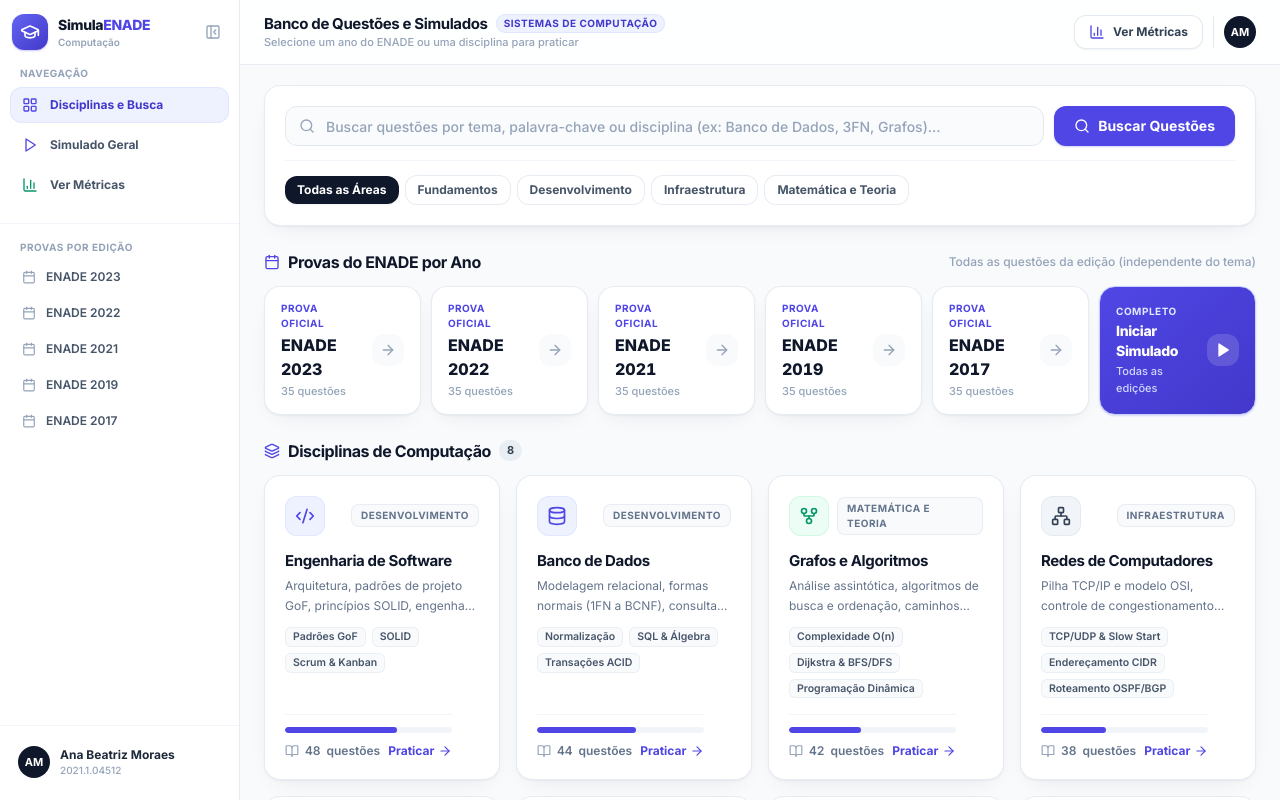
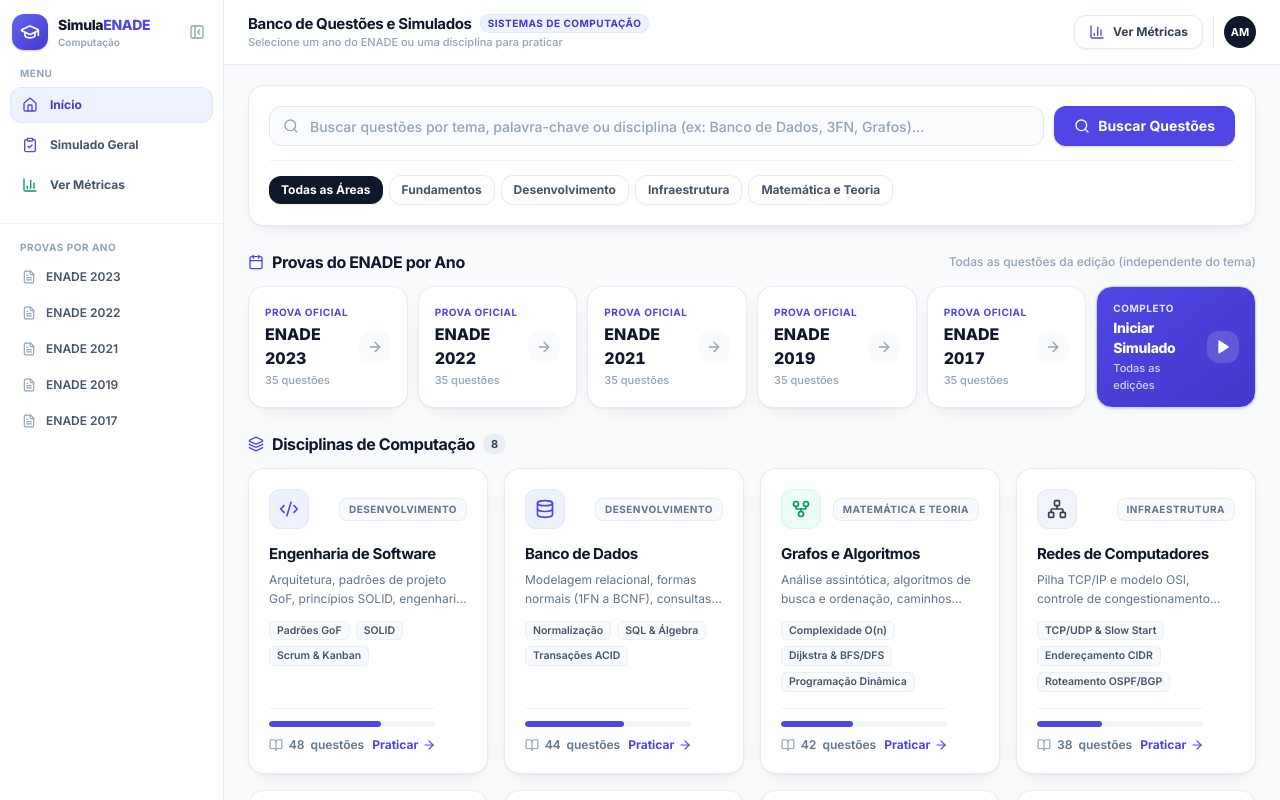
Before and after one commit to maranhaojose/sistema-provas-enade, a React (Vite) app: page / in a window 1280 px wide. Shown: the top 800 px of the page. Built offline with nearby package versions, Linux system fonts and the light colour scheme.

Commit message:
refactor(sidebar): use home and exam icons and remove bottom profile

```diff
--- a/src/components/AppSidebar.tsx
+++ b/src/components/AppSidebar.tsx
@@ -1,15 +1,15 @@
 import {
   BarChart3,
-  Calendar,
+  ClipboardCheck,
+  FileText,
   GraduationCap,
-  LayoutGrid,
+  Home,
   PanelLeftClose,
   PanelLeftOpen,
-  Play,
   X,
 } from "lucide-react";
 import type { AppView } from "./Header";
-import type { SimuladoNavigationContext, StudentProfile } from "../types/question";
+import type { SimuladoNavigationContext } from "../types/question";
 import { availableYears } from "../data/areas";
 import { cn } from "../lib/utils";
 
@@ -18,7 +18,6 @@ interface AppSidebarProps {
   readonly isMobileOpen: boolean;
   readonly activeView: AppView;
   readonly activeYear?: number | "Todos";
-  readonly student: StudentProfile;
   readonly onToggleExpand: () => void;
   readonly onCloseMobile: () => void;
   readonly onNavigateHome: () => void;
@@ -31,7 +30,6 @@ export function AppSidebar({
   isMobileOpen,
   activeView,
   activeYear,
-  student,
   onToggleExpand,
   onCloseMobile,
   onNavigateHome,
@@ -44,8 +42,7 @@ export function AppSidebar({
   };
 
   const sidebarContent = (expanded: boolean, isMobile = false) => (
-    <div className="flex h-full flex-col justify-between py-3.5">
-      <div>
+    <div className="flex h-full flex-col py-3.5">
       {/* Topo da Sidebar: Marca + Botão de expandir/recolher */}
       <div
         className={cn(
@@ -70,9 +67,7 @@ export function AppSidebar({
               <p className="truncate text-sm font-extrabold tracking-tight text-slate-900">
                 Simula<span className="text-brand-600">ENADE</span>
               </p>
-                <p className="truncate text-[10px] font-semibold text-slate-400">
-                  Computação
-                </p>
+              <p className="truncate text-[10px] font-semibold text-slate-400">Computação</p>
             </div>
           )}
         </button>
@@ -120,14 +115,14 @@ export function AppSidebar({
       <div className="px-2.5">
         {expanded && (
           <p className="mb-1.5 px-2.5 text-[10px] font-bold uppercase tracking-wider text-slate-400">
-              Navegação
+            Menu
           </p>
         )}
         <nav aria-label="Menu principal" className="space-y-1">
           <button
             type="button"
             onClick={() => handleAction(onNavigateHome)}
-              title="Explorar Disciplinas"
+            title="Início"
             aria-current={activeView === "dashboard" ? "page" : undefined}
             className={cn(
               "flex w-full items-center gap-3 rounded-xl px-3 py-2.5 text-xs font-bold transition-all",
@@ -137,8 +132,8 @@ export function AppSidebar({
                 : "text-slate-600 hover:bg-slate-100 hover:text-slate-900",
             )}
           >
-              <LayoutGrid className="h-4 w-4 shrink-0 text-brand-600" aria-hidden="true" />
-              {expanded && <span className="truncate">Disciplinas e Busca</span>}
+            <Home className="h-4 w-4 shrink-0 text-brand-600" aria-hidden="true" />
+            {expanded && <span className="truncate">Início</span>}
           </button>
 
           <button
@@ -151,10 +146,8 @@ export function AppSidebar({
                 }),
               )
             }
-              title="Iniciar Simulado Geral"
-              aria-current={
-                activeView === "simulado" && !activeYear ? "page" : undefined
-              }
+            title="Simulado Geral"
+            aria-current={activeView === "simulado" && !activeYear ? "page" : undefined}
             className={cn(
               "flex w-full items-center gap-3 rounded-xl px-3 py-2.5 text-xs font-bold transition-all",
               !expanded && "justify-center px-0",
@@ -163,14 +156,14 @@ export function AppSidebar({
                 : "text-slate-600 hover:bg-slate-100 hover:text-slate-900",
             )}
           >
-              <Play className="h-4 w-4 shrink-0 text-brand-600" aria-hidden="true" />
+            <ClipboardCheck className="h-4 w-4 shrink-0 text-brand-600" aria-hidden="true" />
             {expanded && <span className="truncate">Simulado Geral</span>}
           </button>
 
           <button
             type="button"
             onClick={() => handleAction(onOpenMetrics)}
-              title="Ver Métricas de Desempenho"
+            title="Ver Métricas"
             className={cn(
               "flex w-full items-center gap-3 rounded-xl px-3 py-2.5 text-xs font-bold text-slate-600 transition-all hover:bg-slate-100 hover:text-slate-900",
               !expanded && "justify-center px-0",
@@ -186,7 +179,7 @@ export function AppSidebar({
       <div className="mt-5 border-t border-slate-100 px-2.5 pt-4">
         {expanded ? (
           <p className="mb-1.5 px-2.5 text-[10px] font-bold uppercase tracking-wider text-slate-400">
-              Provas por Edição
+            Provas por Ano
           </p>
         ) : (
           <p className="mb-1.5 text-center text-[9px] font-bold uppercase tracking-wider text-slate-400">
@@ -209,7 +202,7 @@ export function AppSidebar({
                     }),
                   )
                 }
-                  title={`Resolver todas as questões do ENADE ${year}`}
+                title={`Prova ENADE ${year}`}
                 className={cn(
                   "flex w-full items-center gap-2.5 rounded-xl px-3 py-2 text-xs font-semibold transition-all",
                   !expanded && "justify-center px-0",
@@ -220,7 +213,7 @@ export function AppSidebar({
               >
                 {expanded ? (
                   <>
-                      <Calendar className="h-3.5 w-3.5 shrink-0 text-slate-400" aria-hidden="true" />
+                    <FileText className="h-3.5 w-3.5 shrink-0 text-slate-400" aria-hidden="true" />
                     <span className="truncate">ENADE {year}</span>
                   </>
                 ) : (
@@ -234,29 +227,6 @@ export function AppSidebar({
         </div>
       </div>
     </div>
-
-      {/* Rodapé da Sidebar: Perfil resumido */}
-      <div className="border-t border-slate-100 px-2.5 pt-3">
-        <div
-          className={cn(
-            "flex items-center gap-2.5 rounded-xl p-2",
-            !expanded && "justify-center",
-          )}
-        >
-          <span className="flex h-8 w-8 shrink-0 items-center justify-center rounded-full bg-slate-900 text-[11px] font-bold text-white">
-            {student.initials}
-          </span>
-          {expanded && (
-            <div className="min-w-0 flex-1">
-              <p className="truncate text-xs font-bold text-slate-800">{student.name}</p>
-              <p className="truncate text-[10px] font-medium text-slate-400">
-                {student.registration}
-              </p>
-            </div>
-          )}
-        </div>
-      </div>
-    </div>
   );
 
   return (
@@ -266,7 +236,7 @@ export function AppSidebar({
         aria-label="Barra lateral de navegação"
         className={cn(
           "sticky top-0 hidden h-screen shrink-0 border-r border-slate-200/80 bg-white transition-all duration-200 lg:block",
-          isExpanded ? "w-60" : "w-[68px]",
+          isExpanded ? "w-56" : "w-[68px]",
         )}
       >
         {sidebarContent(isExpanded, false)}
@@ -285,7 +255,7 @@ export function AppSidebar({
             onClick={onCloseMobile}
             aria-hidden="true"
           />
-          <aside className="relative z-10 h-full w-64 bg-white shadow-2xl">
+          <aside className="relative z-10 h-full w-60 bg-white shadow-2xl">
             {sidebarContent(true, true)}
           </aside>
         </div>
```
Lines whose indentation alone changed are shown as unchanged.
